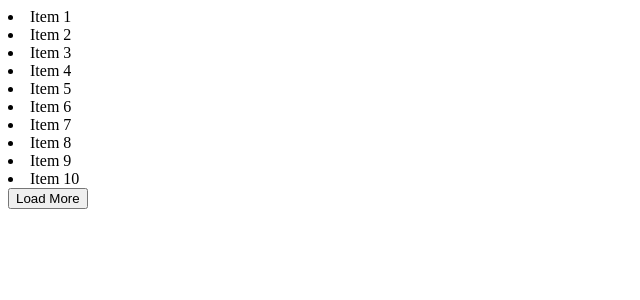
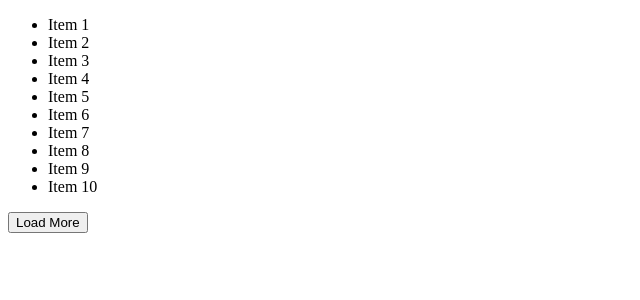
Before and after one commit to acciojob/load-more-Nikk45, a React app: page / in a window 1280 px wide. Shown: the top 300 px of the page, without its empty margins (0-640 px from the left). Built offline with nearby package versions, Linux system fonts and the light colour scheme.

Commit message:
submit 2

```diff
--- a/src/components/App.js
+++ b/src/components/App.js
@@ -49,11 +49,13 @@ const App = () => {
   return (
     <div>
         {/* Do not remove the main div */}
+        <ul>
         {
             displayItems.map((item,index)=>
               <li key={index}>{item}</li>
             )
         }
+        </ul>
 
         {
           showItems < items.length &&
```
